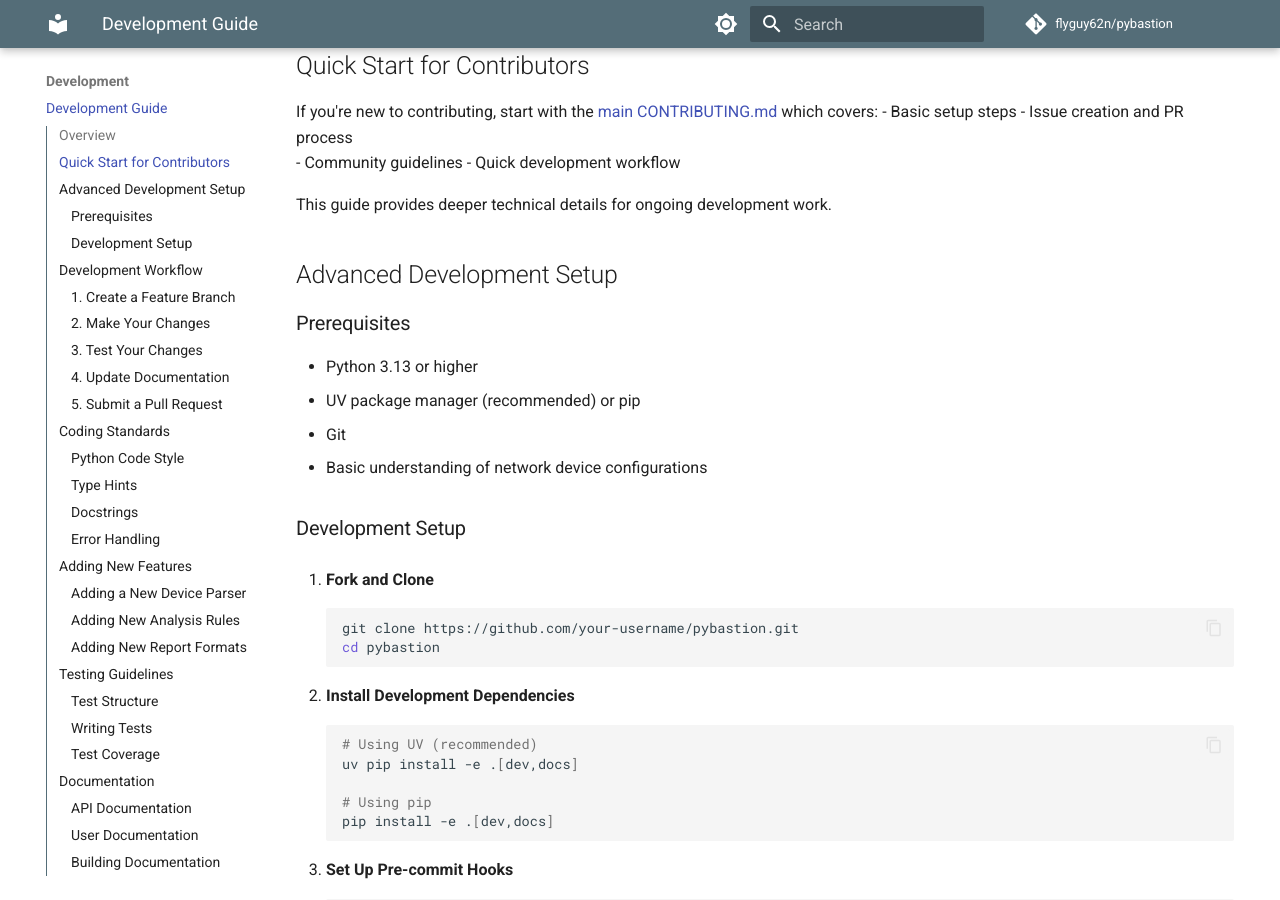
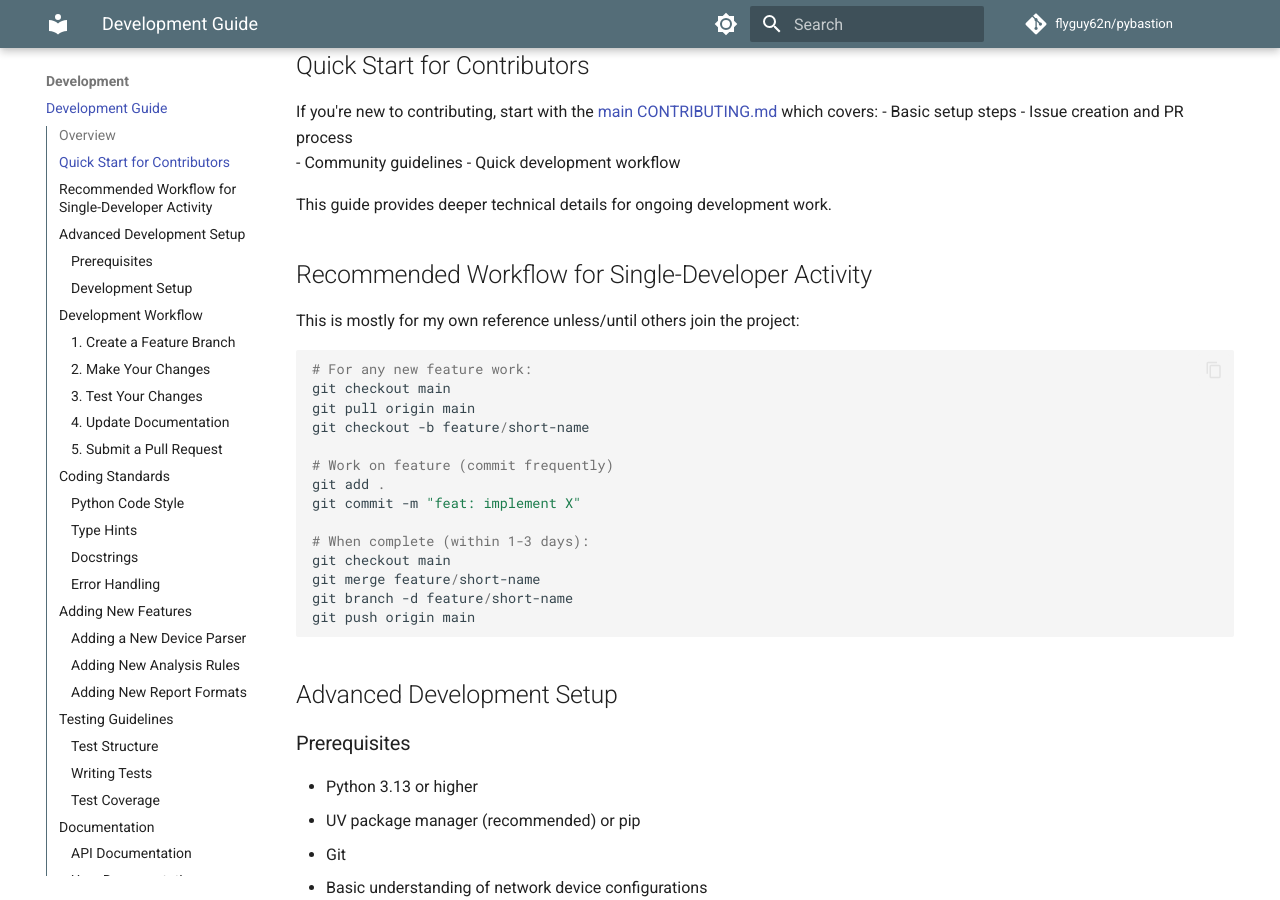
Before and after one commit to flyguy62n/kp-dagger, an MkDocs documentation site: the page built from docs/development/contributing.md, in a window 1280 px wide and 900 px high, scrolled down 453 px. Built offline with MkDocs 1.6.1 and Material for MkDocs 9.7.7, drawn with Linux system fonts in a browser that asks for light colours; comment, search, counter and statistics services are not loaded; the version menu is left out.

Commit message:
docs: Include single-developer workflow recommendation
Signed-off-by: Randy Bartels <62814160+flyguy62n@users.noreply.github.com>

````diff
--- a/docs/development/contributing.md
+++ b/docs/development/contributing.md
@@ -15,6 +15,27 @@ If you're new to contributing, start with the [main CONTRIBUTING.md](../../CONTR
 - Quick development workflow
 
 This guide provides deeper technical details for ongoing development work.
+
+## Recommended Workflow for Single-Developer Activity
+
+This is mostly for my own reference unless/until others join the project:
+
+```Powershell
+# For any new feature work:
+git checkout main
+git pull origin main
+git checkout -b feature/short-name
+
+# Work on feature (commit frequently)
+git add .
+git commit -m "feat: implement X"
+
+# When complete (within 1-3 days):
+git checkout main
+git merge feature/short-name
+git branch -d feature/short-name
+git push origin main
+```
 
 ## Advanced Development Setup
 
````
